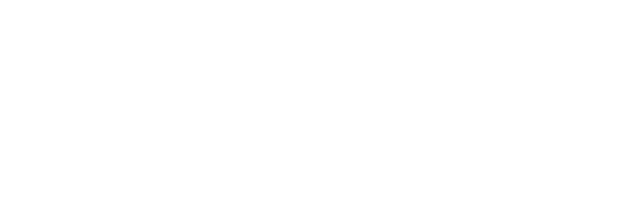
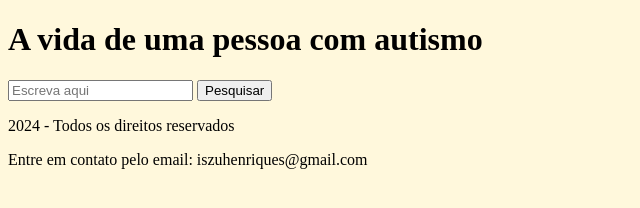
Before and after one commit to IsaqueR02/Projeto-Imersao-da-Alura, a plain HTML site: page index.html in a window 1280 px wide. Shown: the whole page, without its empty margins (0-640 px from the left). Drawn offline with Linux system fonts and the light colour scheme.

Commit message:
start codding

```diff
--- a/index.html
+++ b/index.html
@@ -3,9 +3,20 @@
 <head>
     <meta charset="UTF-8">
     <meta name="viewport" content="width=device-width, initial-scale=1.0">
+    <link rel="stylesheet" href="styles.css">
     <title>Autismo</title>
 </head>
 <body>
-
+    <header>
+        <h1>A vida de uma pessoa com autismo</h1>
+    </header>
+    <main>
+        <input type="text" placeholder="Escreva aqui">
+        <button>Pesquisar</button>
+    </main>
+    <footer>
+        <p>2024 - Todos os direitos reservados</p>
+        <p>Entre em contato pelo email: iszuhenriques@gmail.com</p>
+    </footer>
 </body>
 </html>
--- /dev/null
+++ b/styles.css
@@ -0,0 +1,3 @@
+body {
+    background-color: cornsilk;
+}
```
